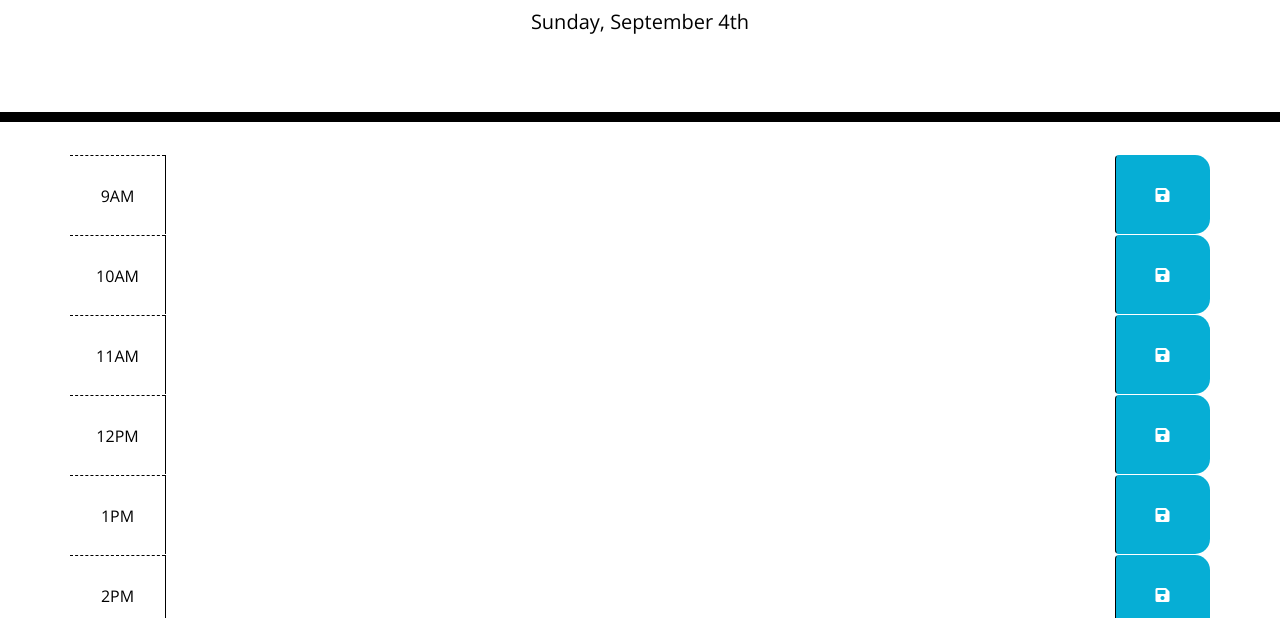
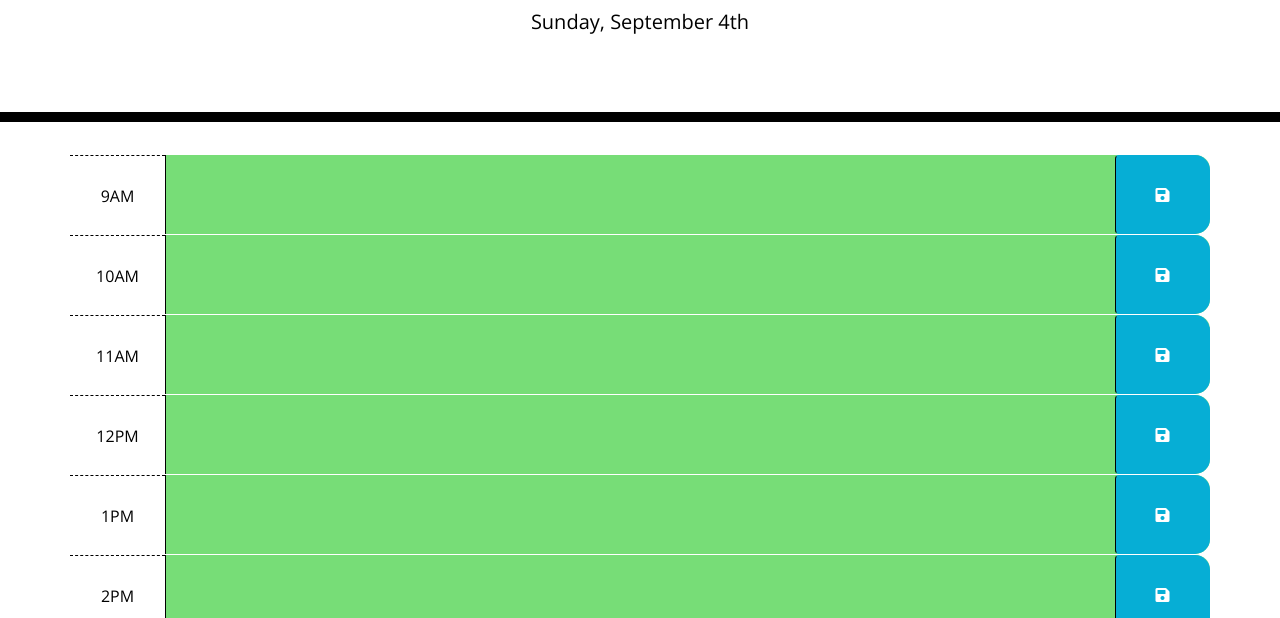
Before and after one commit to jonnwijaya/work-day-scheduler, a plain HTML site: page Develop/index.html in a window 1280 px wide. Shown: the part 182-800 px from the top of the page. Drawn offline with nearby package versions, Linux system fonts and the light colour scheme.

Commit message:
Added the function to the javascript file, finished the README file, and added the css file

```diff
--- a/Develop/script.js
+++ b/Develop/script.js
@@ -2,10 +2,43 @@ var today = moment().format("dddd, MMMM Do");
 
 $("#currentDay").text(today);
 
-function editText(event) {
-    event.preventDefault();
+$(document).ready(function () {
 
-    var text = $('input[name="text-input"]').val();
+    $('.saveBtn').on('click', function () {
+        var desc = $(this).siblings('.description').val();
+        var hour = $(this).parent().attr('id');
 
+        localStorage.setItem(hour, desc);
+    });
 
-}
+    function timeOfDay() {
+        var currentTime = moment().hours();
+
+        $('.time-block').each(function () {
+            var timeBlockTime = parseInt($(this).attr('id').split('-')[1]);
+
+            if (timeBlockTime < currentTime) {
+                $(this).addClass('past');
+            } else if (timeBlockTime === currentTime) {
+                $(this).removeClass('past');
+                $(this).addClass('present');
+            } else {
+                $(this).removeClass('past');
+                $(this).removeClass('present');
+                $(this).addClass('future');
+            }
+        });
+    }
+
+    timeOfDay();
+
+    $('#9 .description').val(localStorage.getItem('9'));
+    $('#10 .description').val(localStorage.getItem('10'));
+    $('#11 .description').val(localStorage.getItem('11'));
+    $('#12 .description').val(localStorage.getItem('12'));
+    $('#13 .description').val(localStorage.getItem('13'));
+    $('#14 .description').val(localStorage.getItem('14'));
+    $('#15 .description').val(localStorage.getItem('15'));
+    $('#16 .description').val(localStorage.getItem('16'));
+    $('#17 .description').val(localStorage.getItem('17'));
+});
```
Also changed, not shown: Assets/images/demo.gif (renamed from Assets/05-third-party-apis-homework-demo.gif), Develop/style.css (line endings or trailing spaces), 1 other file.
